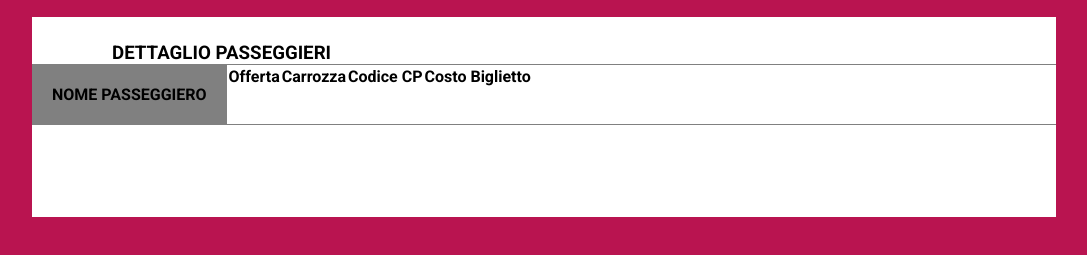
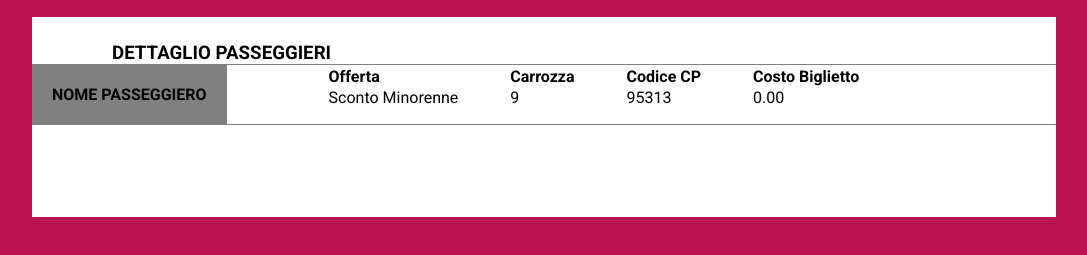
Before and after one commit to AlbertoZanola96/js-biglietto-treno-form, a plain HTML site: page index.html in a window 1280 px wide. Both pictures are taken after a click on the button "Genera". Shown: the part 393-648 px from the top of the page, without its empty margins (96-1183 px from the left). Drawn offline with Linux system fonts and the light colour scheme.

Commit message:
Completamento esercizio

```diff
--- a/css/style.css
+++ b/css/style.css
@@ -88,3 +88,16 @@ button {
     background: gray;
     align-items: center;
 }
+
+table {
+    margin-left: 100px;
+}
+
+th,
+td {
+    padding-right: 50px;
+}
+
+.nome h5 {
+    font-size: 20px;
+}
--- a/js/main.js
+++ b/js/main.js
@@ -33,11 +33,11 @@ btnGenera.addEventListener("click",
         var container_2 = document.getElementById("container_2");
         container_2.style.display = "block";
 
-        document.getElementById("nome_biglietto").value = nome;
-        document.getElementById("offerta").value = offerta;
-        document.getElementById("carrozza").value = numCar;
-        document.getElementById("codice-cp").value = numCp;
-        document.getElementById("costo").value = costobiglietto;
+        document.getElementById("nome_biglietto").innerHTML = nome;
+        document.getElementById("offerta").innerHTML = offerta;
+        document.getElementById("carrozza").innerHTML = numCar;
+        document.getElementById("codice-cp").innerHTML = numCp;
+        document.getElementById("costo").innerHTML = costobiglietto;
     }
 )
 
```
